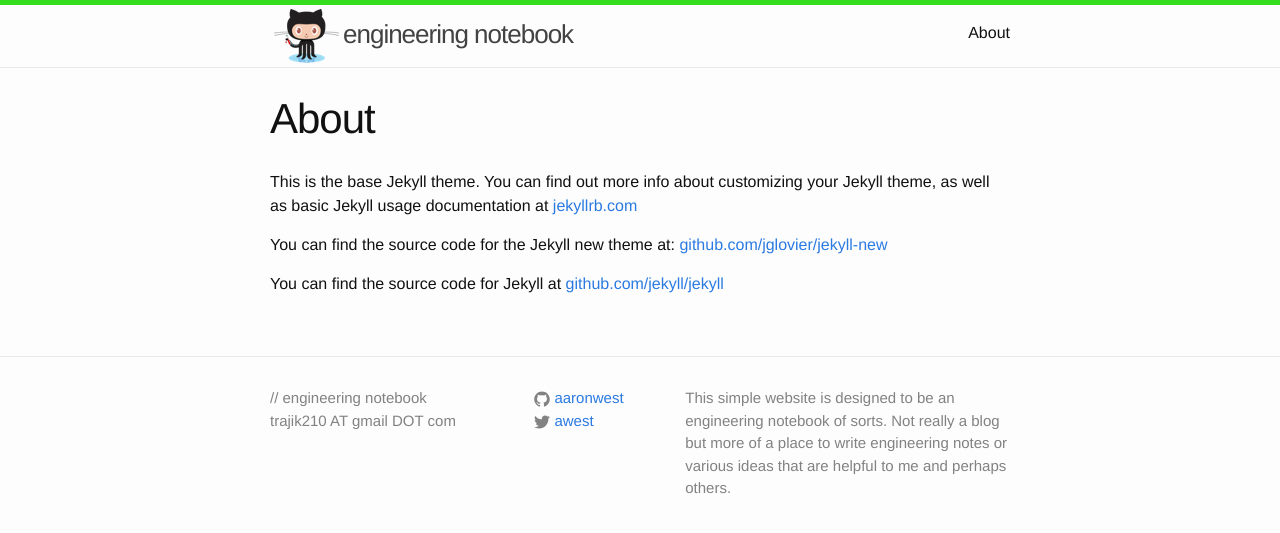
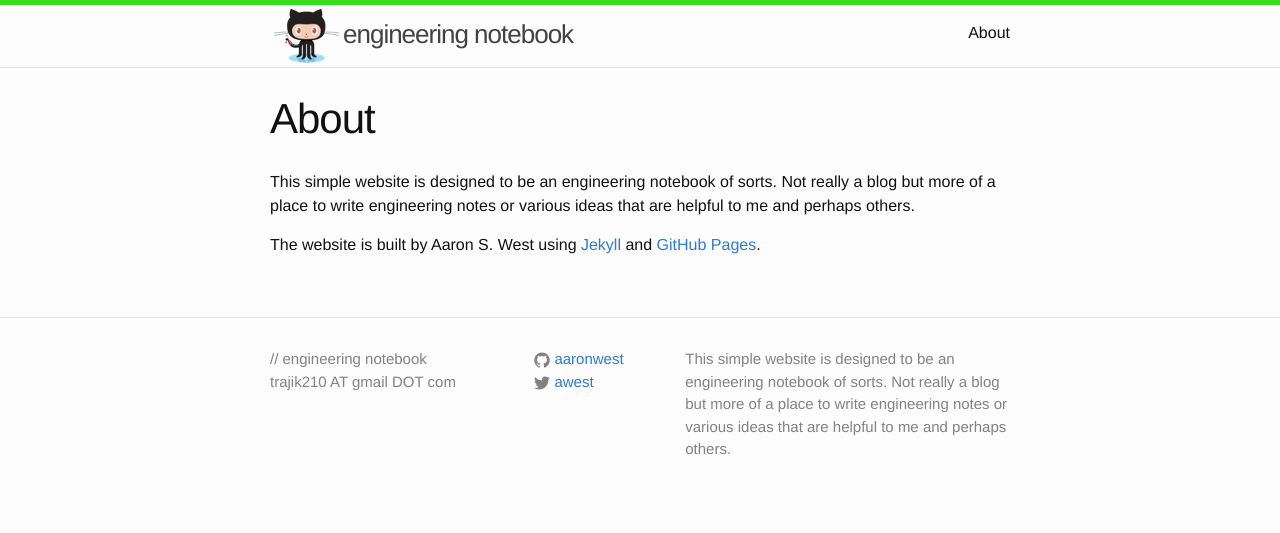
Before and after one commit to aaronwest/aaronwest.github.io, a Jekyll site: the page built from about.md, in a window 1280 px wide. Shown: the top 533 px of the page. Built offline with Jekyll 4.4.1, drawn with Linux system fonts in a browser that asks for light colours.

Commit message:
Update about page

```diff
--- a/about.md
+++ b/about.md
@@ -4,8 +4,6 @@
 permalink: /about/
 ---
 
-This is the base Jekyll theme. You can find out more info about customizing your Jekyll theme, as well as basic Jekyll usage documentation at [jekyllrb.com](http://jekyllrb.com/)
+This simple website is designed to be an engineering notebook of sorts. Not really a blog but more of a place to write engineering notes or various ideas that are helpful to me and perhaps others.
 
-You can find the source code for the Jekyll new theme at: [github.com/jglovier/jekyll-new](https://github.com/jglovier/jekyll-new)
-
-You can find the source code for Jekyll at [github.com/jekyll/jekyll](https://github.com/jekyll/jekyll)
+The website is built by Aaron S. West using [Jekyll](http://jekyllrb.com/) and [GitHub Pages](https://pages.github.com).
```
